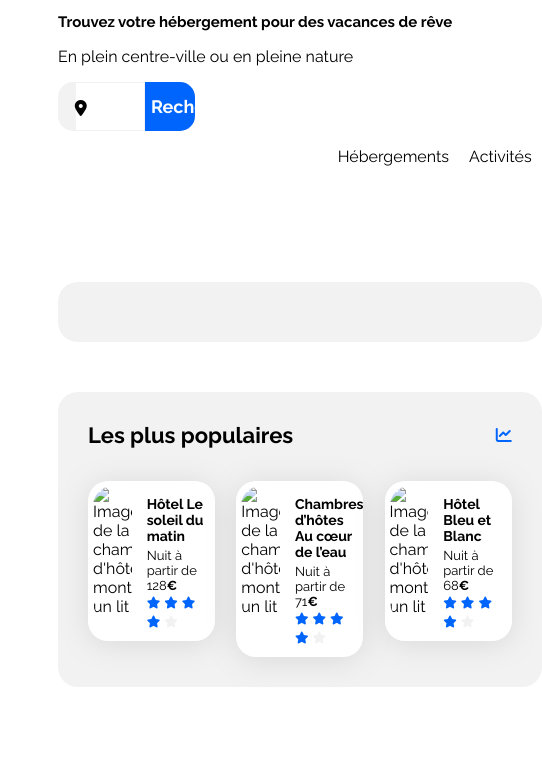
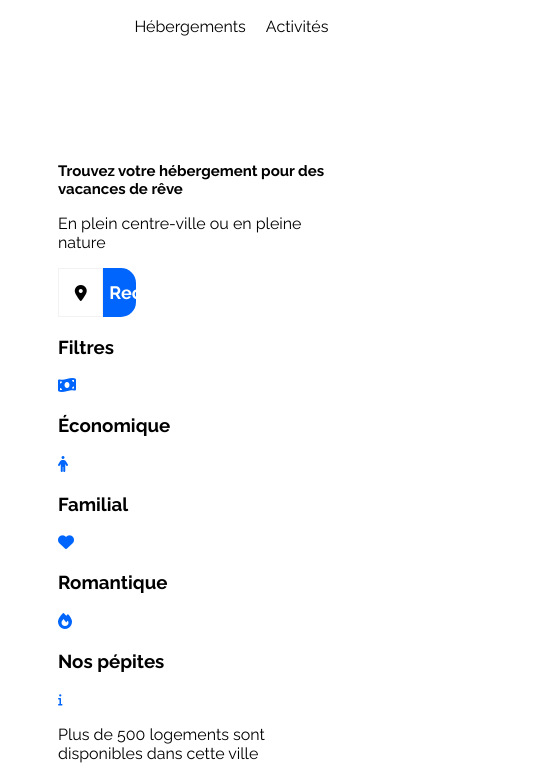
Before and after one commit to jaims-31/projet-2, a plain HTML site: page index.html in a window 390 px wide. Shown: the part 27-803 px from the top of the page, 542 px wide, since content can reach past the window. Drawn offline with Linux system fonts and the light colour scheme.

Commit message:
ajout des fichiers html css et images

```diff
--- a/index.html
+++ b/index.html
@@ -32,9 +32,23 @@
 
 
 
-    <nav>
+      <nav class="menu">
+            <ul class="lien">
 
-        <body>
+
+            <li>    <a href="#hebergements">Hébergements</a>
+            </li>
+
+                <li> <a href="#activites">Activités</a>
+
+            </li>
+        </ul>
+    </nav>
+        </header>
+
+        <main>
+
+
         <h1>Trouvez votre hébergement pour des vacances de rêve </h1>
             <p>En plein centre-ville ou en pleine nature</p>
 
@@ -52,23 +66,48 @@
         </div>
             </section>
 
+             <!-- section Filtres -->
 
-        </body>
-
-        <nav class="menu">
-            <ul class="lien">
+           <section>
+          <div class="section-filtres">
+            <div class="filtres">
+              <h3>Filtres</h3>
+              <div class="filtres-content">
+                <div class="filtres-form economique">
+                  <i class="fa-sharp fa-solid fa-money-bill-wave"></i>
+                  <h3>Économique</h3>
+                </div>
+                <div class="filtres-form familial">
+                  <i class="fa-solid fa-person"></i>
+                  <h3>Familial</h3>
+                </div>
+                <div class="filtres-form romantique">
+                  <i class="fa-solid fa-heart"></i>
+                  <h3>Romantique</h3>
+                </div>
+                <div class="filtres-form nos-pepites">
+                  <i class="fa-solid fa-fire"></i>
+                  <h3>Nos pépites</h3>
+                </div>
+              </div>
+            </div>
+            <div class="fa-information">
+              <i class="information_icon fa-solid fa-info fa-xs"></i>
+              <div>
+                <p>Plus de 500 logements sont disponibles dans cette ville</p>
+              </div>
+            </div>
+          </div>
+        </section>
 
 
-            <li>    <a href="#hebergements">Hébergements</a>
-            </li>
 
-                <li> <a href="#activites">Activités</a>
 
-            </li>
-        </ul>
-    </nav>
-        </header>
-        <main>
+
+
+
+
+
             <div class="hebergements-and-populaires">
                 <section class="hebergements">
 
--- a/styles.css
+++ /dev/null
@@ -1,167 +0,0 @@
-/****** General ***********/
-* {
-    font-family: 'Raleway', sans-serif;
-}
-
-:root {
-    --main-color: #0065FC;
-    --main-bg-color: #F2F2F2;
-    --filter-bg-color: #DEEBFF;
-}
-
-.fa-solid {
-    color: var(--main-color);
-}
-
-body {
-    display: flex;
-    justify-content: center;
-}
-
-.main-container {
-    width: 100%;
-    max-width: 1440px;
-    padding: 0 50px;
-    box-sizing: border-box;
-}
-
-a {
-    color: inherit;
-    text-decoration: none;
-}
-
-.section-title {
-    margin: 0;
-    font-size: 22px;
-}
-
-.card {
-    background-color: white;
-    border-radius: 20px;
-    padding: 5px;
-    filter: drop-shadow(0px 3px 15px rgba(0, 0, 0, 0.1));
-}
-
-.card img {
-    object-fit: cover;
-}
-
-.card-title {
-    font-size: 16px;
-}
-
-.euro {
-    font-weight: 700;
-}
-
-.neutral-star {
-    color: var(--main-bg-color)
-}
-
-/****** Hebergements And Populaires ***********/
-.hebergements-and-populaires {
-    display: flex;
-    justify-content: space-between;
-}
-
-.hebergements-and-populaires section {
-    background-color: var(--main-bg-color);
-    border-radius: 20px;
-    padding: 30px;
-    box-sizing: border-box;
-}
-
-/****** Hebergements ***********/
-.hebergements {
-    width: 65%;
-}
-
-/****** Populaires ***********/
-.populaires {
-    width: 32%;
-}
-
-.populaires-title {
-    display: flex;
-    justify-content: space-between;
-    align-items: center;
-}
-
-.populaires-cards .card {
-    display: flex;
-    margin-top: 33px;
-}
-
-.populaires-cards img {
-    width: 33%;
-    height: 136px;
-    border-top-left-radius: 20px;
-    border-bottom-left-radius: 20px;
-}
-
-.populaires-cards .card-content {
-    width: 67%;
-    padding-left: 15px;
-    display: flex;
-    flex-direction: column;
-    justify-content: space-between;
-    box-sizing: border-box;
-}
-
-.populaires-cards .card-title {
-    margin-top: 10px;
-    margin-bottom: 4px;
-}
-
-.populaires-cards .card-subtitle {
-    margin: 0;
-}
-
-.populaires-cards .card-rating {
-    margin-bottom: 5px;
-}
-
-
-
-
-/* Le code ci-dessous correspond à la version responsive uniquement */
-
-/****** Media queries ***********/
-/* Medium devices (tablets, less/equal than 1024px) */
-@media (max-width: 1024px) {
-    .hebergements-and-populaires {
-        flex-direction: column;
-    }
-
-    .hebergements {
-        width: 100%;
-    }
-
-    .populaires {
-        width: 100%;
-        margin-top: 50px;
-    }
-
-    .populaires-cards {
-        display: flex;
-        flex-direction: row;
-        justify-content: space-between;
-    }
-
-    .populaires-cards a {
-        width: 30%;
-    }
-
-    .populaires-cards .card-title {
-        font-size: 14px;
-    }
-
-    .populaires-cards .card-subtitle {
-        font-size: 13px;
-    }
-}
-
-/* Small devices (phones, less than 768px) */
-@media (max-width: 767.98px) {
-    /* ... */
-}
```
Also changed, not shown: images/activites/florian-wehde.jpg (added), images/activites/kilyan-sockalingum.jpg (added), images/activites/paul-hermann.jpg (added), images/activites/reno-laithienne.jpg (added), images/hebergements/annie-spratt.jpg (added), images/hebergements/aw-creative.jpg (added), images/hebergements/emile-guillemot.jpg (added), images/hebergements/febrian-zakaria.jpg (added), images/hebergements/febrian-zakaria2.jpg (added), images/hebergements/fred-kleber.jpg (added), images/hebergements/marcus-loke.jpg (added), images/hebergements/nicate-lee.jpg (added), images/hebergements/reisetopia.jpg (added), images/logo/Booki.png (added).
